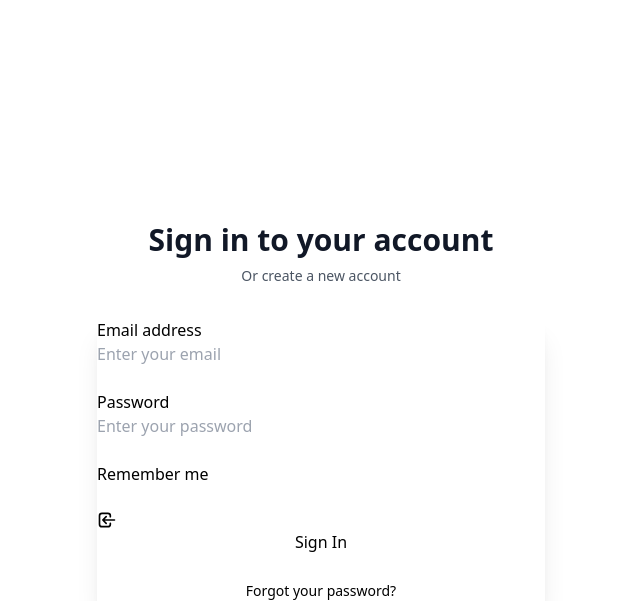
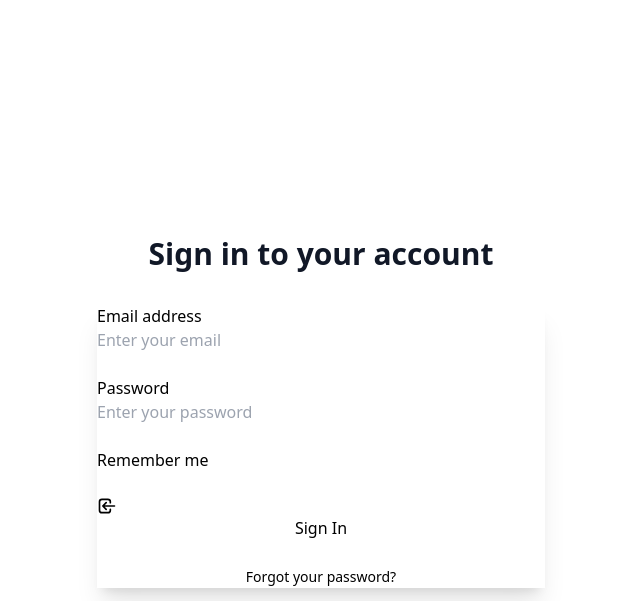
Before and after one commit to Tkeby/production_tracker_app, a Django app: page /accounts/login/ in a window 1280 px wide. Shown: the top 601 px of the page, without its empty margins (319-959 px from the left). Run offline with Django 5.2, Linux system fonts and the light colour scheme; some libraries are stand-ins or nearby versions.

Commit message:
Comment out signup URL and related link in login template to streamline user authentication process

```diff
--- a/accounts/urls.py
+++ b/accounts/urls.py
@@ -4,7 +4,7 @@ from . import views
 urlpatterns = [
     # Custom authentication views (using allauth's expected URL names)
     path('login/', views.CustomLoginView.as_view(), name='account_login'),
-    path('signup/', views.CustomSignupView.as_view(), name='account_signup'),
+    # path('signup/', views.CustomSignupView.as_view(), name='account_signup'),
     path('confirm-email/', views.CustomEmailVerificationSentView.as_view(), name='account_email_verification_sent'),
     path('confirm-email/<str:key>/', views.CustomConfirmEmailView.as_view(), name='account_confirm_email'),
 
--- a/templates/accounts/login.html
+++ b/templates/accounts/login.html
@@ -13,12 +13,12 @@
             <h2 class="mt-6 text-3xl font-extrabold text-gray-900">
                 Sign in to your account
             </h2>
-            <p class="mt-2 text-sm text-gray-600">
+            <!-- <p class="mt-2 text-sm text-gray-600">
                 Or
                 <a href="{% url 'account_signup' %}" class="font-medium text-primary hover:text-primary-focus">
                     create a new account
                 </a>
-            </p>
+            </p> -->
         </div>
 
         <!-- Login Form -->
```
